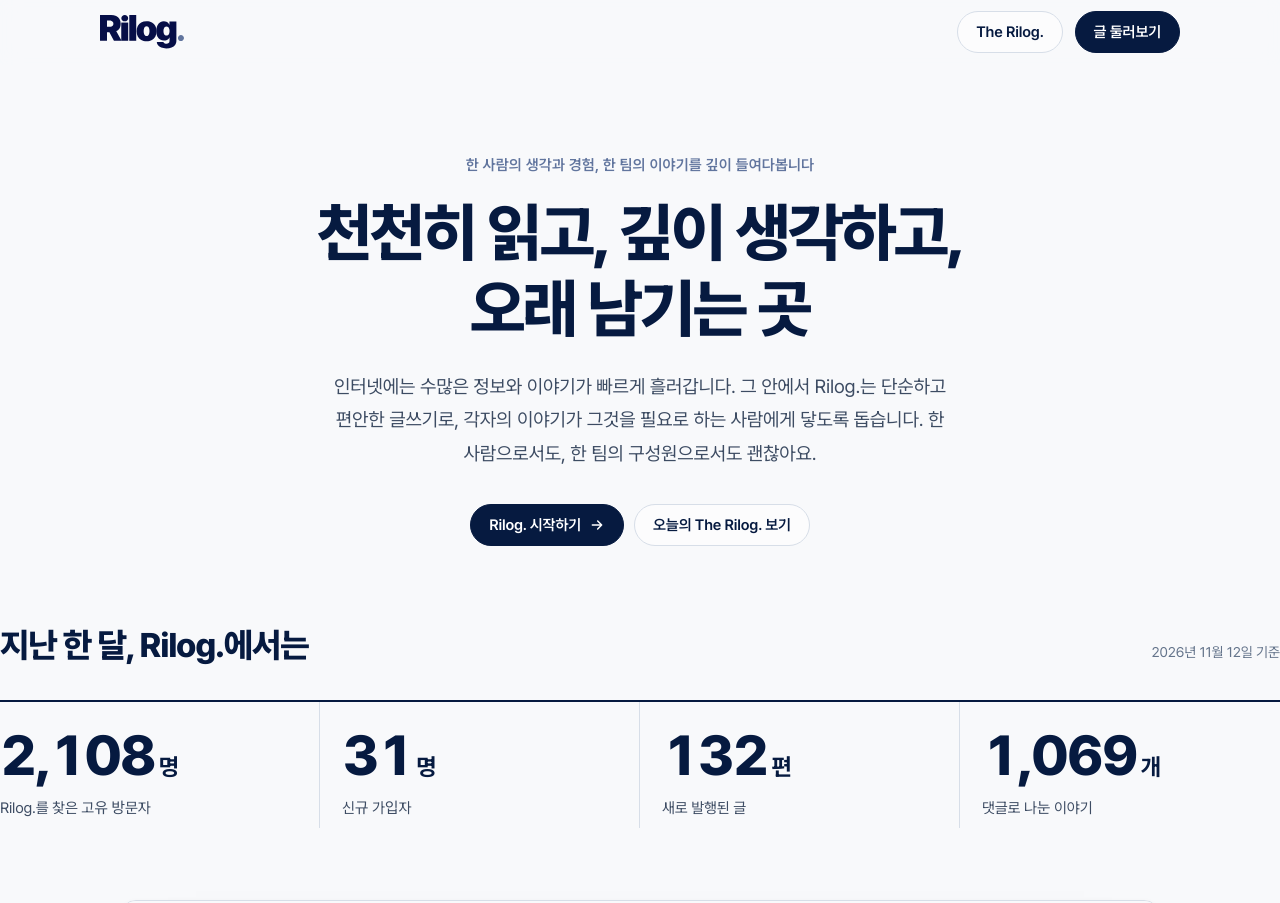
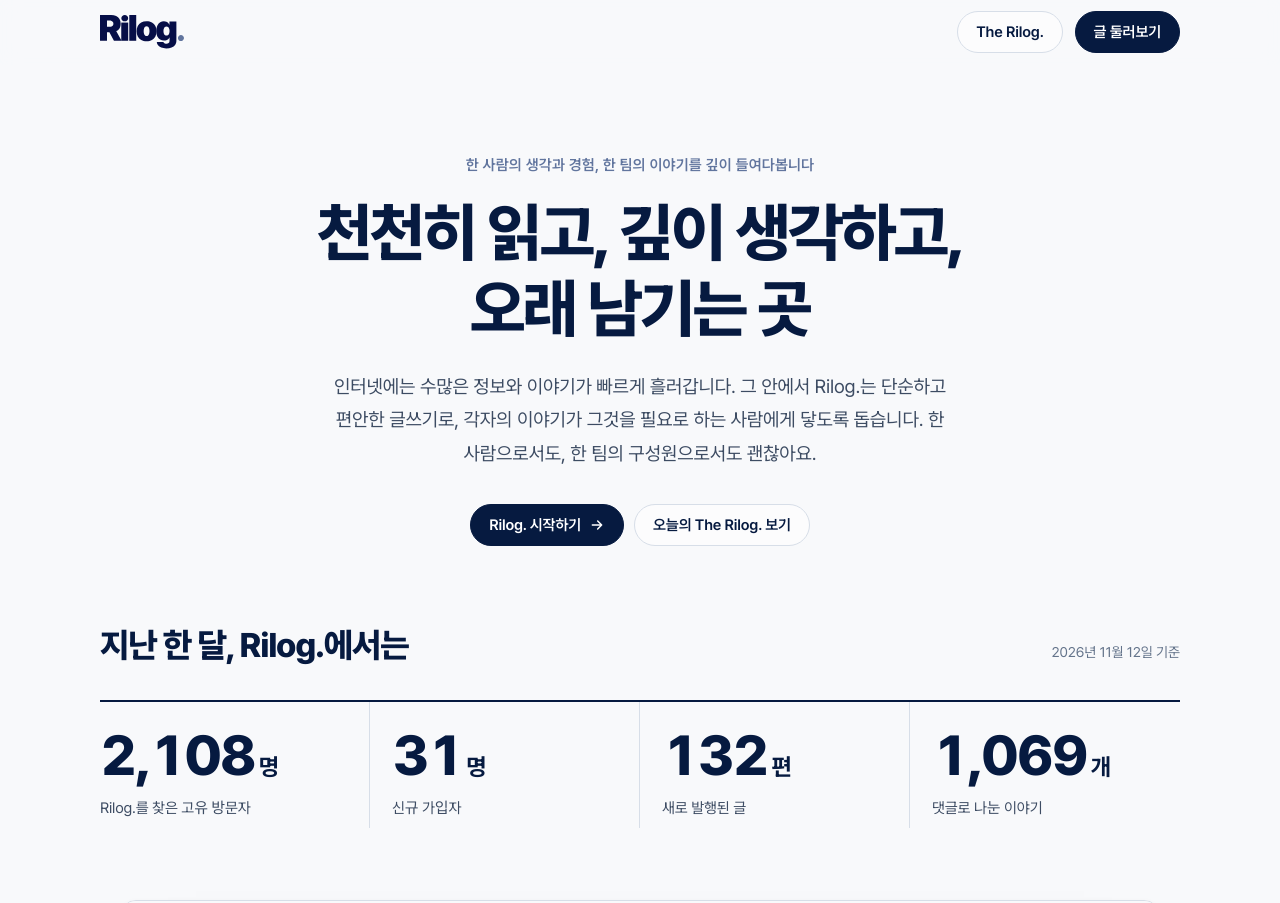
Before and after one commit to koreaioi/rilog-landing, a plain HTML site: page rilog-landing_1/rilog-landing/public/index.html in a window 1280 px wide. Shown: the top 903 px of the page. Drawn offline with Linux system fonts and the light colour scheme.

Commit message:
fix: 수치 섹션 스타일 변경

```diff
--- a/rilog-landing_1/rilog-landing/public/index.html
+++ b/rilog-landing_1/rilog-landing/public/index.html
@@ -1038,7 +1038,7 @@
     </div>
   </section>
 
-  <section class="nums reveal" aria-label="Rilog. 숫자">
+  <section class="nums wrap" aria-label="Rilog. 숫자">
     <div class="head"><h2>지난 한 달, Rilog.에서는</h2><span class="when">2026년 11월 12일 기준</span></div>
     <div class="grid4">
       <div class="stat">
```
